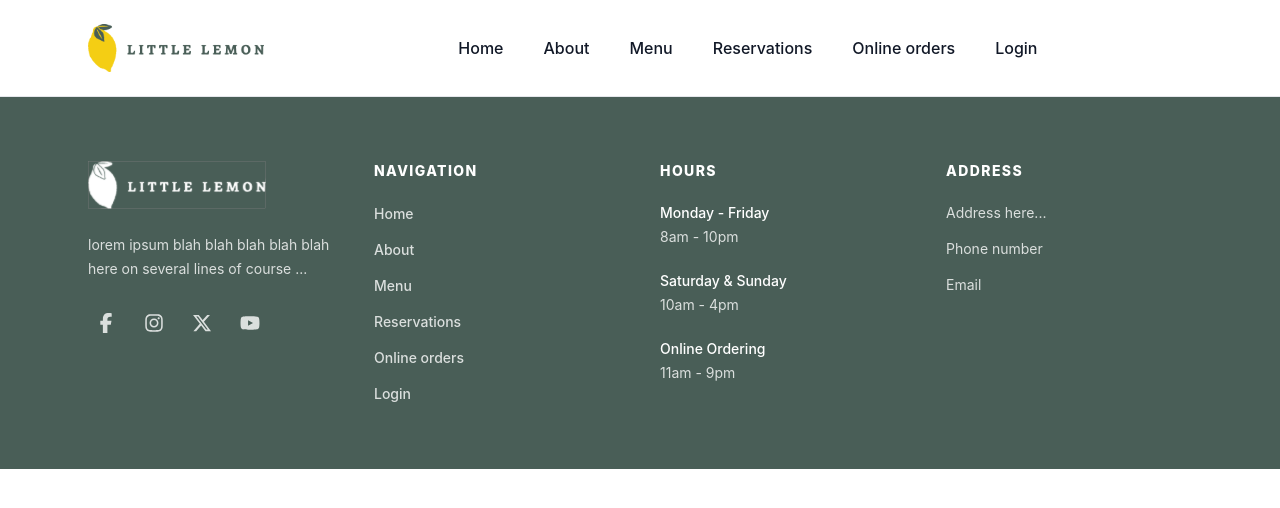
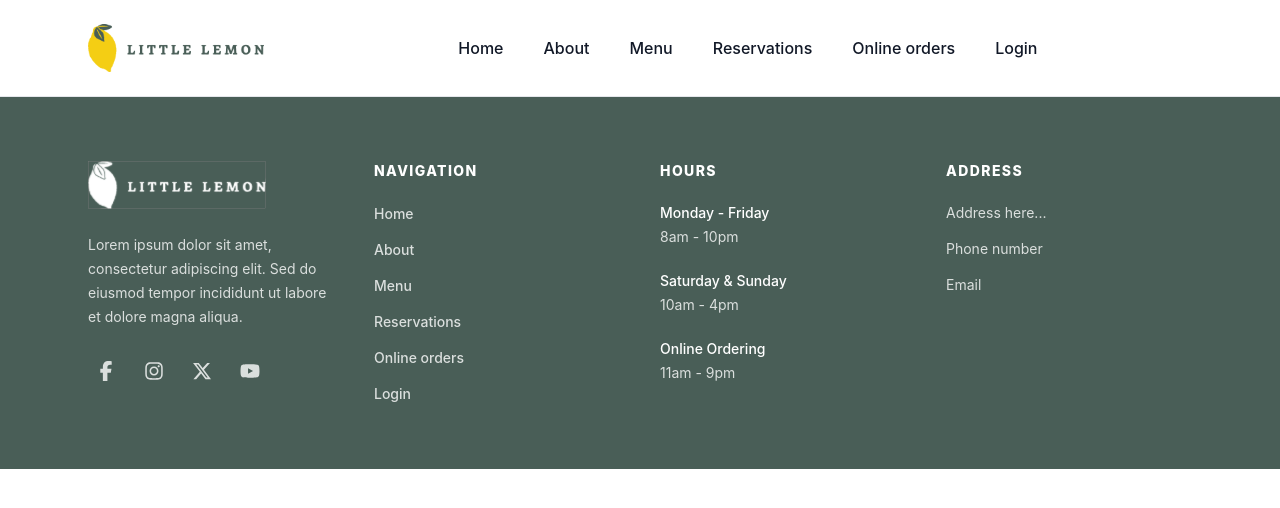
Before and after one commit to phuonganh412/little-lemon-app, a React (Create React App) app: page / in a window 1280 px wide. Shown: the top 508 px of the page. Built offline with nearby package versions, Linux system fonts and the light colour scheme.

Commit message:
refactor footer after review #1

```diff
--- /dev/null
+++ b/src/components/Footer/ColumnContent.jsx
@@ -0,0 +1,46 @@
+export function ColumnContent({ title, component: Component, props, items }) {
+    const renderContent = () => {
+        // Component-based (e.g. Nav)
+        if (title === "NAVIGATION") {
+            return <Component {...props} />;
+        }
+
+        // HOURS (stacked)
+        if (title === "HOURS") {
+            return (
+                <div className="space-y-5 text-sm leading-6 text-white/80">
+                    {items.map((item) => (
+                        <div key={item.label}>
+                            <p className="font-medium text-white">
+                                {item.label}
+                            </p>
+                            <p>{item.value}</p>
+                        </div>
+                    ))}
+                </div>
+            );
+        }
+
+        // ADDRESS (list)
+        if (title === "ADDRESS") {
+            return (
+                <ul className="space-y-3 text-sm leading-6 text-white/80">
+                    {items.map((item, i) => (
+                        <li key={i}>{item}</li>
+                    ))}
+                </ul>
+            );
+        }
+
+        return null;
+    };
+
+    return (
+        <div>
+            <h3 className="text-sm font-extrabold tracking-widest text-white">
+                {title}
+            </h3>
+            <div className="mt-5">{renderContent()}</div>
+        </div>
+    );
+}
--- /dev/null
+++ b/src/components/Footer/FooterLeftColumn.jsx
@@ -0,0 +1,21 @@
+import logoSmall from "assets/logo-small.svg";
+import { SocialLinks } from "components/SocialLinks";
+
+export function FooterLeftColumn() {
+    return (
+        <div className="max-w-sm">
+            <img
+                className="h-12 w-auto"
+                src={logoSmall}
+                alt="Little Lemon logo"
+            />
+
+            <p className="mt-6 text-sm leading-6 text-white/80">
+                Lorem ipsum dolor sit amet, consectetur adipiscing elit. Sed do
+                eiusmod tempor incididunt ut labore et dolore magna aliqua.
+            </p>
+
+            <SocialLinks className="mt-6" />
+        </div>
+    );
+}
--- /dev/null
+++ b/src/components/Footer/FooterRightColumn.jsx
@@ -0,0 +1,12 @@
+import { footerConfig } from "./footer.config";
+import { ColumnContent } from "./ColumnContent";
+
+export function FooterRightColumn() {
+    return (
+        <>
+            {footerConfig.map((section) => (
+                <ColumnContent key={section.title} {...section} />
+            ))}
+        </>
+    );
+}
--- /dev/null
+++ b/src/components/Footer/footer.config.js
@@ -0,0 +1,22 @@
+import { NavVertical } from "components/NavVertical";
+import { routes } from "constants/routes";
+
+export const footerConfig = [
+    {
+        title: "NAVIGATION",
+        component: NavVertical,
+        props: { routes },
+    },
+    {
+        title: "HOURS",
+        items: [
+            { label: "Monday - Friday", value: "8am - 10pm" },
+            { label: "Saturday & Sunday", value: "10am - 4pm" },
+            { label: "Online Ordering", value: "11am - 9pm" },
+        ],
+    },
+    {
+        title: "ADDRESS",
+        items: ["Address here...", "Phone number", "Email"],
+    },
+];
--- a/src/components/Footer/index.jsx
+++ b/src/components/Footer/index.jsx
@@ -1,110 +1,12 @@
-import logoSmall from "assets/logo-small.svg";
-import { NavVertical } from "components/NavVertical";
-import { routes } from "constants/routes";
-import { socialLinks } from "constants/socialLinks";
-
-function SocialLink({ label, href, children }) {
-    return (
-        <a
-            href={href}
-            aria-label={label}
-            className="inline-flex h-9 w-9 items-center justify-center rounded-md text-white/80 transition-colors hover:text-white"
-        >
-            {children}
-        </a>
-    );
-}
-
-function FooterSection({ title, children }) {
-    return (
-        <div>
-            <h3 className="text-sm font-extrabold tracking-widest text-white">
-                {title}
-            </h3>
-            <div className="mt-5">{children}</div>
-        </div>
-    );
-}
-
-const footerSections = [
-    {
-        title: "NAVIGATION",
-        type: "nav",
-    },
-    {
-        title: "HOURS",
-        type: "hours",
-        items: [
-            { label: "Monday - Friday", value: "8am - 10pm" },
-            { label: "Saturday & Sunday", value: "10am - 4pm" },
-            { label: "Online Ordering", value: "11am - 9pm" },
-        ],
-    },
-    {
-        title: "ADDRESS",
-        type: "address",
-        items: ["Address here...", "Phone number", "Email"],
-    },
-];
+import { FooterLeftColumn } from "./FooterLeftColumn";
+import { FooterRightColumn } from "./FooterRightColumn";
 
 export function Footer() {
     return (
         <footer className="bg-[#495E57] text-left text-white">
             <div className="mx-auto grid max-w-6xl gap-10 px-6 py-16 md:grid-cols-2 lg:grid-cols-4">
-                {/* LEFT COLUMN */}
-                <div className="max-w-sm">
-                    <img
-                        className="h-12 w-auto"
-                        src={logoSmall}
-                        alt="Little Lemon logo"
-                    />
-
-                    <p className="mt-6 text-sm leading-6 text-white/80">
-                        lorem ipsum blah blah blah blah blah here on several
-                        lines of course ...
-                    </p>
-
-                    <div className="mt-6 flex items-center gap-3">
-                        {socialLinks.map(({ label, href, Icon }) => (
-                            <SocialLink key={label} label={label} href={href}>
-                                <Icon className="h-5 w-5" aria-hidden="true" />
-                            </SocialLink>
-                        ))}
-                    </div>
-                </div>
-
-                {/* RIGHT COLUMNS*/}
-                {footerSections.map((section) => (
-                    <FooterSection key={section.title} title={section.title}>
-                        {/* NAV */}
-                        {section.type === "nav" && (
-                            <NavVertical routes={routes} />
-                        )}
-
-                        {/* HOURS */}
-                        {section.type === "hours" && (
-                            <div className="space-y-5 text-sm leading-6 text-white/80">
-                                {section.items.map((item) => (
-                                    <div key={item.label}>
-                                        <p className="font-medium text-white">
-                                            {item.label}
-                                        </p>
-                                        <p>{item.value}</p>
-                                    </div>
-                                ))}
-                            </div>
-                        )}
-
-                        {/* ADDRESS */}
-                        {section.type === "address" && (
-                            <ul className="space-y-3 text-sm leading-6 text-white/80">
-                                {section.items.map((item, index) => (
-                                    <li key={index}>{item}</li>
-                                ))}
-                            </ul>
-                        )}
-                    </FooterSection>
-                ))}
+                <FooterLeftColumn />
+                <FooterRightColumn />
             </div>
         </footer>
     );
--- /dev/null
+++ b/src/components/SocialIcon/index.jsx
@@ -0,0 +1,3 @@
+export function SocialIcon({ icon: Icon, className = "h-5 w-5" }) {
+    return <Icon className={className} aria-hidden />;
+}
--- /dev/null
+++ b/src/components/SocialLinks/SocialLinkItem.jsx
@@ -0,0 +1,13 @@
+import { SocialIcon } from "components/SocialIcon";
+
+export function SocialLinkItem({ label, href, icon }) {
+    return (
+        <a
+            href={href}
+            aria-label={label}
+            className="inline-flex h-9 w-9 items-center justify-center rounded-md text-white/80 transition-colors hover:text-white"
+        >
+            <SocialIcon icon={icon} />
+        </a>
+    );
+}
--- /dev/null
+++ b/src/components/SocialLinks/index.jsx
@@ -0,0 +1,25 @@
+import {
+    FaFacebookF,
+    FaInstagram,
+    FaXTwitter,
+    FaYoutube,
+} from "react-icons/fa6";
+
+import { SocialLinkItem } from "components/SocialLinks/SocialLinkItem";
+
+const SOCIAL_LINKS = [
+    { label: "Facebook", href: "#", icon: FaFacebookF },
+    { label: "Instagram", href: "#", icon: FaInstagram },
+    { label: "X", href: "#", icon: FaXTwitter },
+    { label: "YouTube", href: "#", icon: FaYoutube },
+];
+
+export function SocialLinks({ className = "" }) {
+    return (
+        <div className={`flex items-center gap-3 ${className}`}>
+            {SOCIAL_LINKS.map((item) => (
+                <SocialLinkItem key={item.label} {...item} />
+            ))}
+        </div>
+    );
+}
--- a/src/constants/socialLinks.js
+++ /dev/null
@@ -1,8 +0,0 @@
-import { FaFacebookF, FaInstagram, FaXTwitter, FaYoutube } from "react-icons/fa6";
-
-export const socialLinks = [
-    { label: "Facebook", href: "#", Icon: FaFacebookF },
-    { label: "Instagram", href: "#", Icon: FaInstagram },
-    { label: "X", href: "#", Icon: FaXTwitter },
-    { label: "YouTube", href: "#", Icon: FaYoutube },
-];
```
